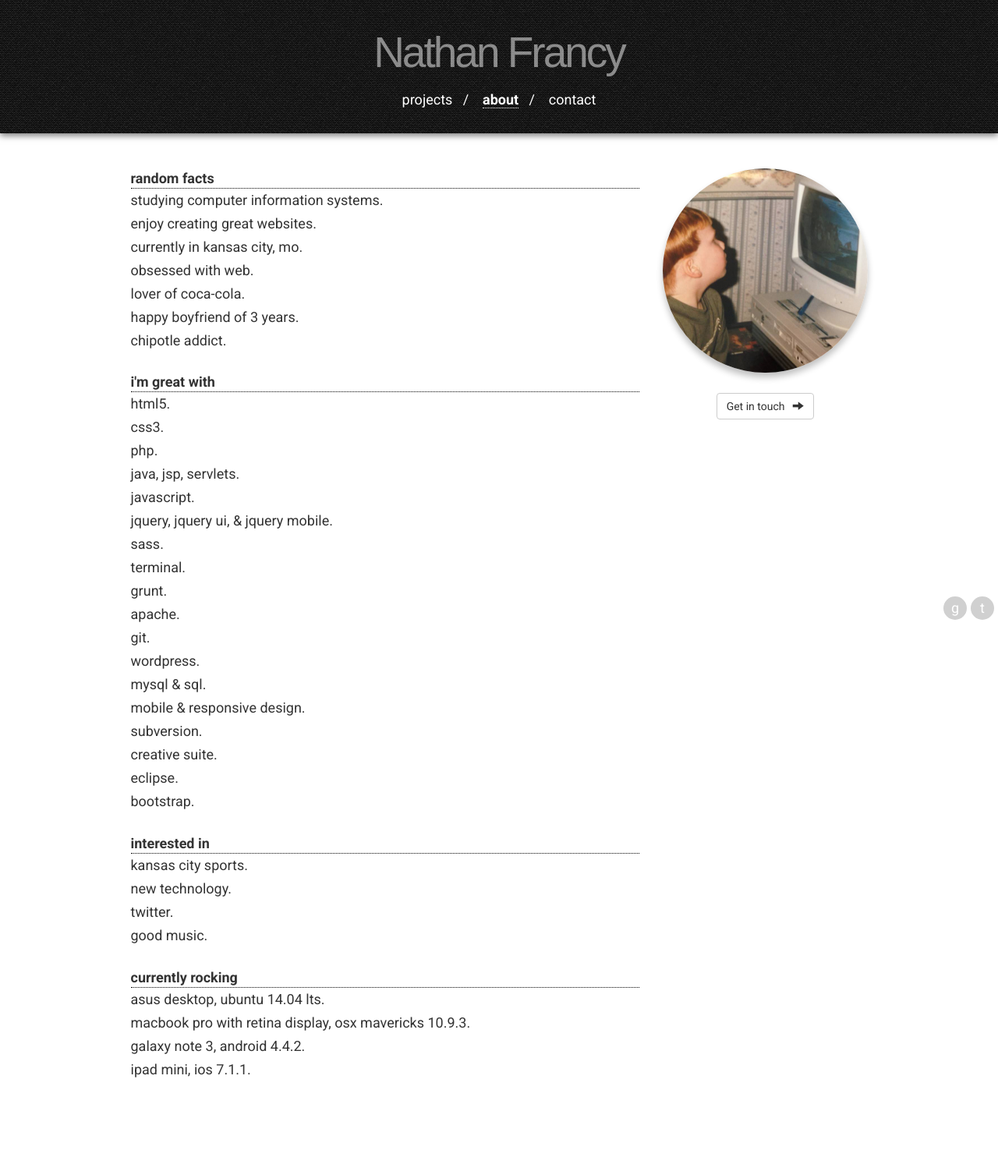
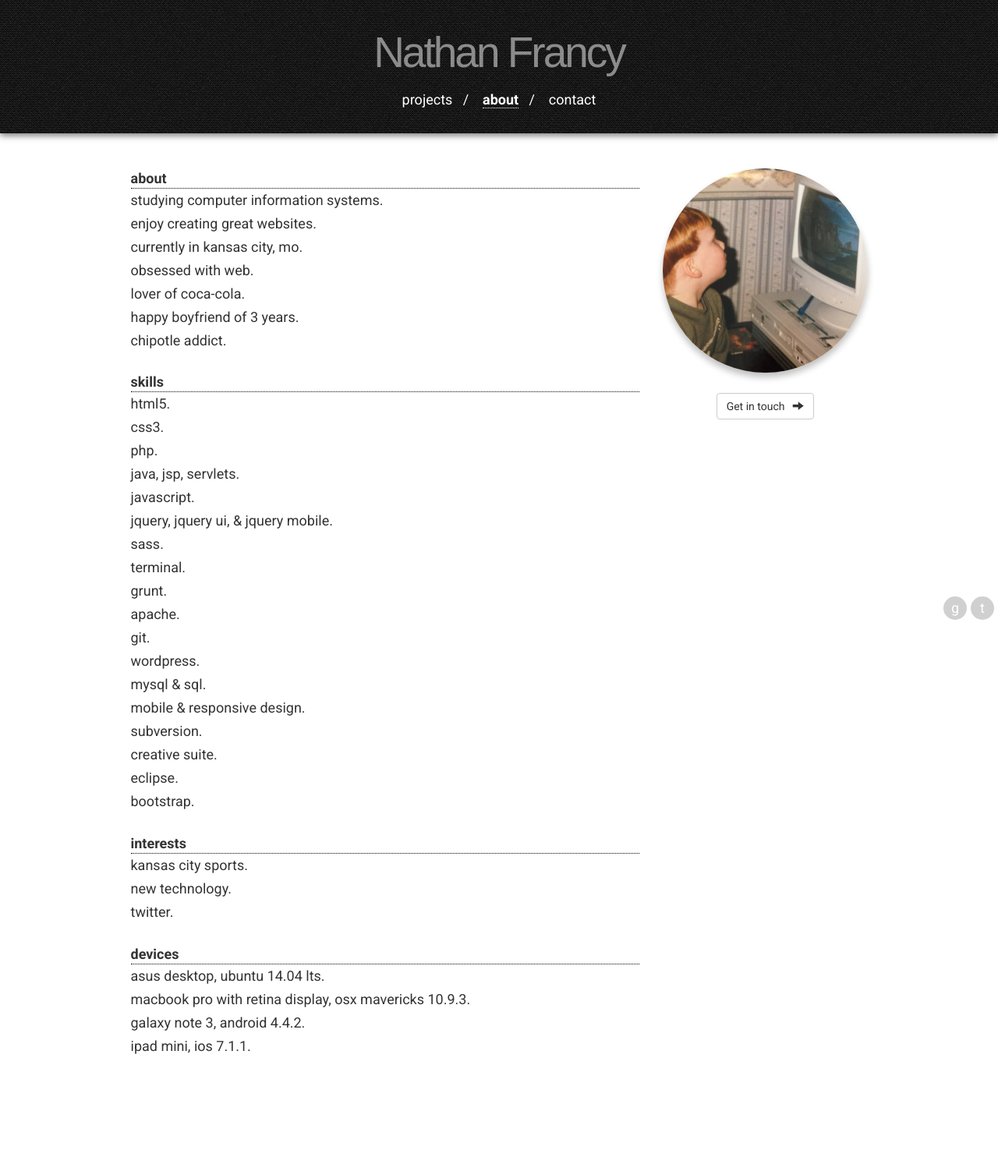
Before and after one commit to nathanfrancy/portfolio-old, a PHP site: page /about.php in a window 1280 px wide. Shown: the whole page at 78% size. After the commit the page ends 1352 px from the top, so only its background shows below. Run offline with PHP 8.4, Linux system fonts and the light colour scheme; some web fonts are replaced.

Commit message:
changing some wording on about page

```diff
--- a/about.php
+++ b/about.php
@@ -8,7 +8,7 @@
                     <div class="about-tabs">
                         <div class="row">
                             <div class="col-sm-12 about-label">
-                                <strong>random facts</strong>
+                                <strong>about</strong>
                                 <div class="about-content">
                                     <span id="0">studying computer information systems.</span>&nbsp;<br />
                                     <span id="2">enjoy creating great websites.</span>&nbsp;<br />
@@ -23,7 +23,7 @@
                         <br />
                         <div class="row">
                             <div class="col-sm-12 about-label">
-                                <strong>i'm great with</strong>
+                                <strong>skills</strong>
                                 <div class="about-content">
                                     <span id="10">html5.</span>&nbsp;<br />
                                     <span id="11">css3.</span>&nbsp;<br />
@@ -49,12 +49,11 @@
                         <br />
                         <div class="row">
                             <div class="col-sm-12 about-label">
-                                <strong>interested in</strong>
+                                <strong>interests</strong>
                                 <div class="about-content">
                                     <span id="31">kansas city sports.</span>&nbsp;<br />
                                     <span id="32">new technology.</span>&nbsp;<br />
                                     <span id="33">twitter.</span>&nbsp;<br />
-                                    <span id="34">good music.</span><br />
                                 </div>
                             </div>
 
@@ -62,7 +61,7 @@
                         <br />
                         <div class="row">
                             <div class="col-sm-12 about-label">
-                                <strong>currently rocking</strong>
+                                <strong>devices</strong>
                                 <div class="about-content">
                                     <span id="37">asus desktop, ubuntu 14.04 lts.</span>&nbsp;<br />
                                     <span id="36">macbook pro with retina display, osx mavericks 10.9.3.</span>&nbsp;<br />
```
